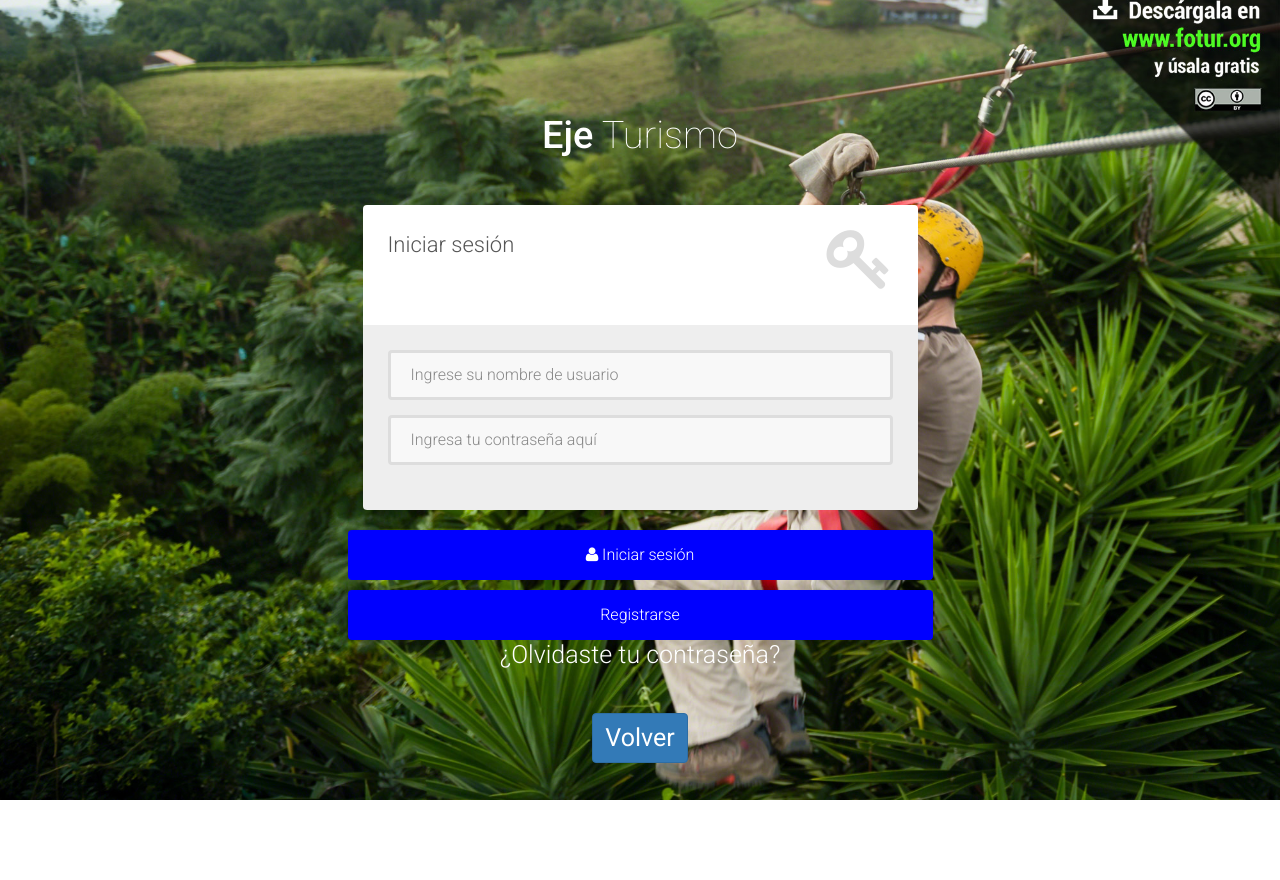
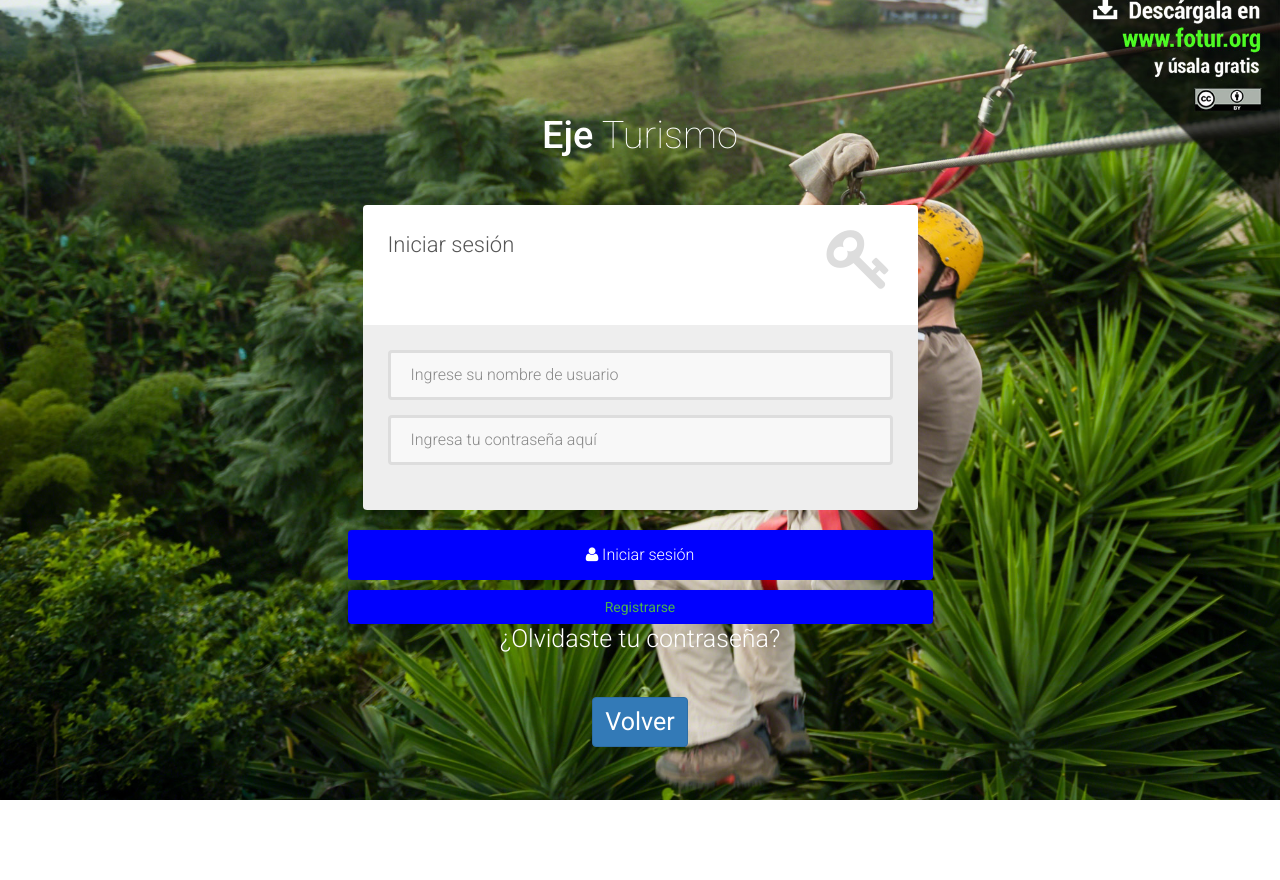
Before and after one commit to Luisda199824/EjeTurismo, a Django app: page /login/ in a window 1280 px wide. Shown: the top 880 px of the page. After the commit the page ends 800 px from the top, so only its background shows below. Run offline with Django 3.2, Linux system fonts and the light colour scheme; parts of the project's set-up code (start-up, migrations or seed data) failed here and were passed over; some libraries are stand-ins or nearby versions.

Commit message:
boton -> a

```diff
--- a/templates/iniciarSesion/index.html
+++ b/templates/iniciarSesion/index.html
@@ -66,7 +66,7 @@
                                   </div>
                               </form>
                               <div class="row" style="margin-top:10px;">
-                                <button class="btn btn-secondary btn-block" style="background:blue;" href="/registro">Registrarse</button>
+                                <a class="btn btn-secondary btn-block" style="background:blue;" href="/registro">Registrarse</a>
                                 <a class="" style="margin-top:20px; font-size:25px; color:white;" href="/reset/password">¿Olvidaste tu contraseña?</a>
                               </div>
                               <div class="row">
```
